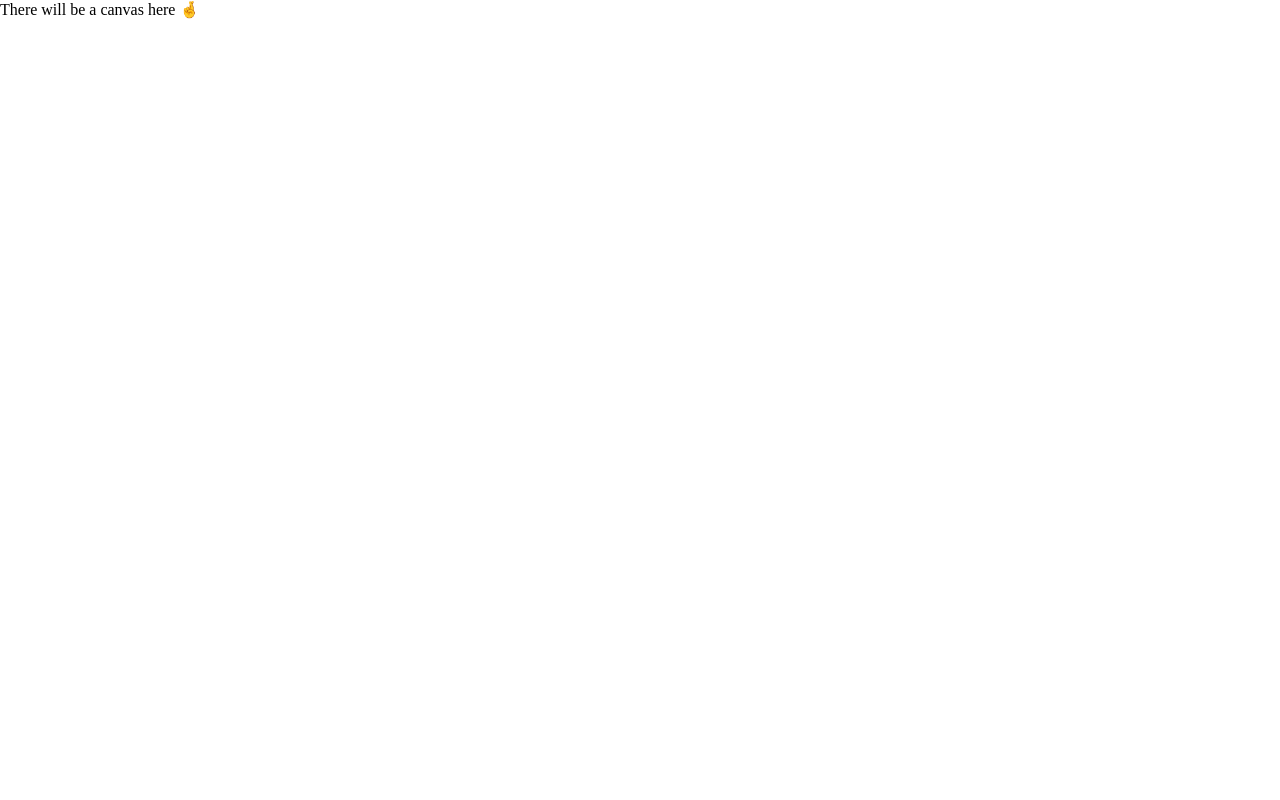
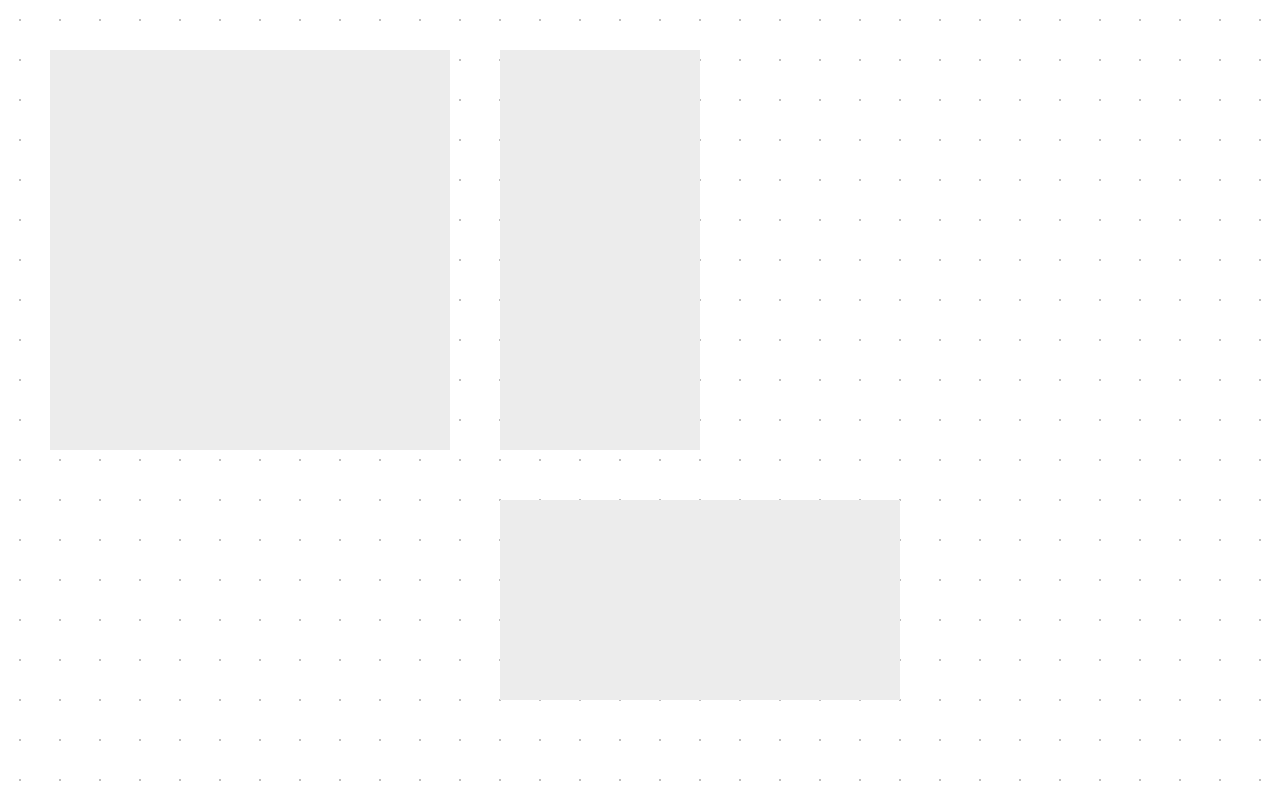
Before and after one commit to mulungood/canvas-from-scratch, a SvelteKit app: page / in a window 1280 px wide. Built offline with nearby package versions, Linux system fonts and the light colour scheme.

Commit message:
feat: rendering boxes onto the canvas

```diff
--- a/src/routes/+page.svelte
+++ b/src/routes/+page.svelte
@@ -1 +1,62 @@
-There will be a canvas here 🤞
+<script lang="ts">
+	const entities = [
+		{
+			_type: 'box',
+			width: 400,
+			height: 400,
+			position: {
+				x: 50,
+				y: 50,
+			},
+		},
+		{
+			_type: 'box',
+			width: 200,
+			height: 400,
+			position: {
+				x: 500,
+				y: 50,
+			},
+		},
+		{
+			_type: 'box',
+			width: 400,
+			height: 200,
+			position: {
+				x: 500,
+				y: 500,
+			},
+		},
+	]
+</script>
+
+<main>
+	{#each entities as entity}
+		<div
+			class="box"
+			style="width: {entity.width}px; height: {entity.height}px; transform: translate({entity
+				.position.x}px, {entity.position.y}px)"
+		/>
+	{/each}
+</main>
+
+<style>
+	main {
+		position: relative;
+		background-size: 40px 40px;
+		background-image: radial-gradient(
+			circle,
+			rgb(191, 191, 191) 1px,
+			rgba(0, 0, 0, 0) 1px
+		);
+		height: 100vh;
+		overflow: hidden;
+	}
+
+	.box {
+		position: absolute;
+		left: 0;
+		top: 0;
+		background: #ececec;
+	}
+</style>
```
